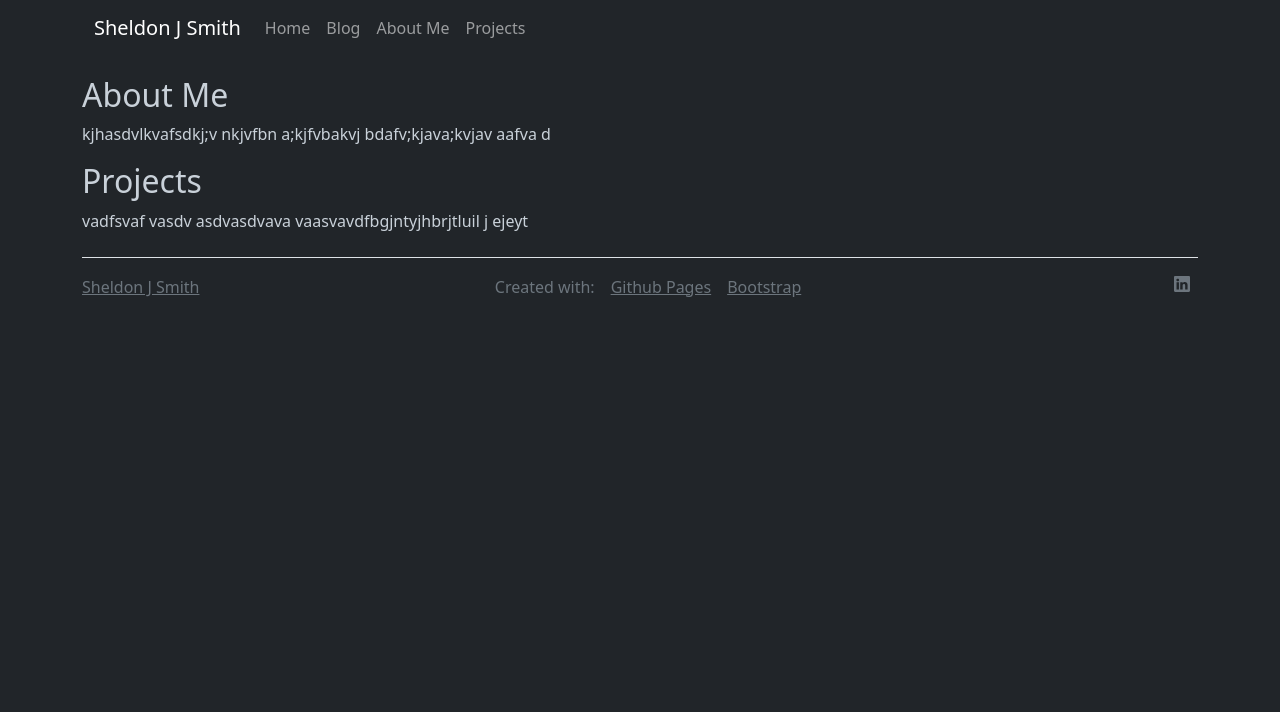
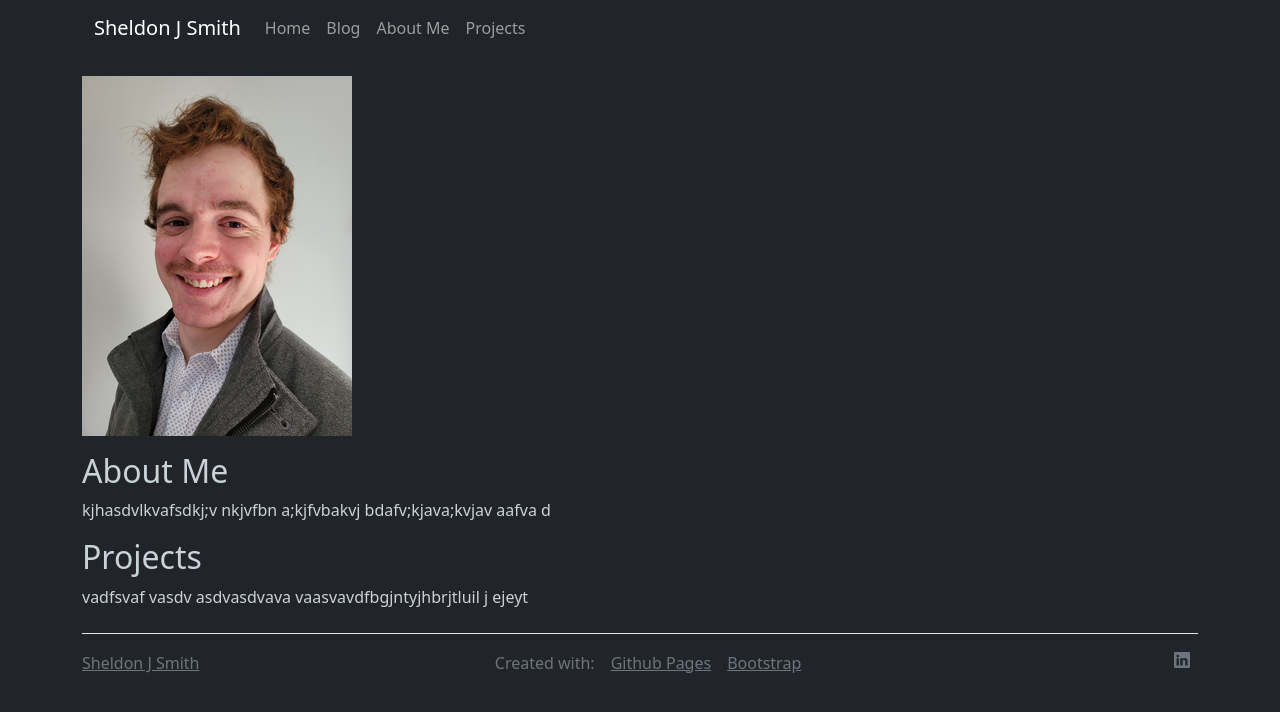
Before and after one commit to Screemm/screemm.github.io, a Jekyll site: the page built from index.md, in a window 1280 px wide. Shown: the top 712 px of the page. Built offline with Jekyll 4.4.1, drawn with Linux system fonts in a browser that asks for light colours; nearby versions of some CDN libraries.

Commit message:
Update index.md

```diff
--- a/index.md
+++ b/index.md
@@ -3,6 +3,9 @@ title: Home
 layout: default
 filename: /
 ---
+
+![avatar](assets/images/avatar.png)
+
 ## About Me
 
 kjhasdvlkvafsdkj;v nkjvfbn a;kjfvbakvj bdafv;kjava;kvjav aafva d
```
